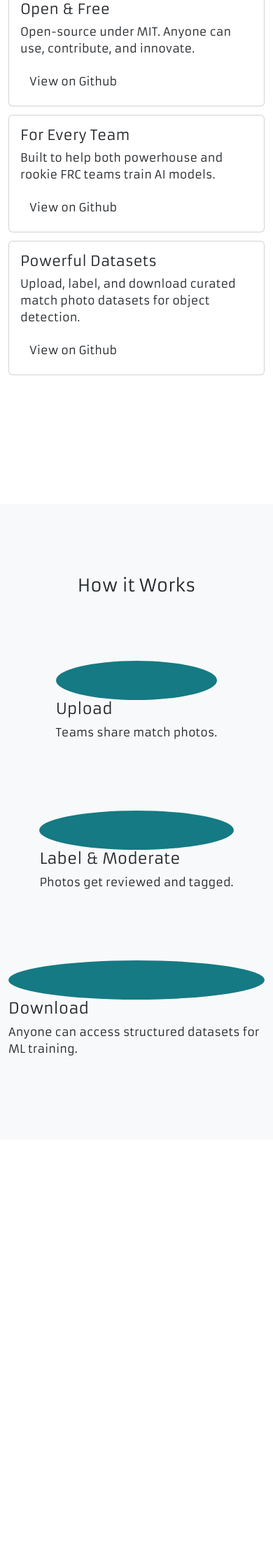
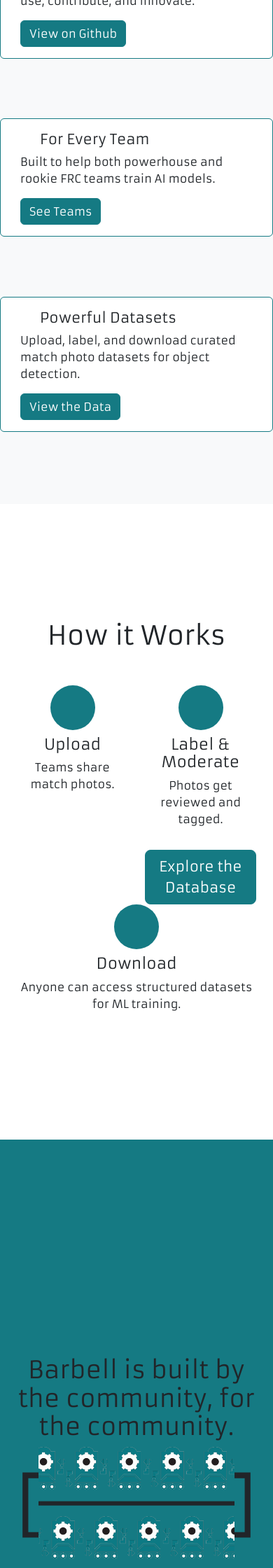
Before and after one commit to crummyh/Barbell, a FastAPI app: page / in a window 390 px wide; the page is wider, and only the part inside the window is pictured. Shown: the part 1200-3440 px from the top of that part at 70% size. Before the commit the page ends 2708 px from the top of that part, so only its background shows below. Run offline with FastAPI, Linux system fonts and the light colour scheme; grey boxes labelled with a size stand in for pictures from a placeholder-image service; style sheets or scripts are compiled from the project's sources; some libraries are stand-ins or nearby versions.

Commit message:
Add logo scroller

```diff
--- a/app/web/templates/home.html
+++ b/app/web/templates/home.html
@@ -11,66 +11,99 @@
     html {
         scroll-snap-type: y mandatory;
     }
-    .rotate90 {
-        -webkit-transform: rotate(90deg);
-        -moz-transform: rotate(90deg);
-        -o-transform: rotate(90deg);
-        -ms-transform: rotate(90deg);
-        transform: rotate(90deg);
+    .logo-img {
+        color: var(--bs-heading-color);
+        height: auto;
     }
-    .logo-img {
-        width: 480px;
-        height: auto;
-        display: none;
-        margin: 0 auto;
+    .icon-circle {
+        height: 64px;
+        width: 64px;
     }
-    .text-col {
-        margin-left: 0px;
+    .logo-scroll-barbell {
+        display: flex;
+        align-items: center;
+        max-width: 700px;
+        width: 100%;
     }
 
-    @media (min-width: 992px) {
-        .text-col {
-            margin-left: 150px;
-        }
-        .logo-img {
-            width: 540px;
-            display: block;
-        }
+    .logo-scroll-barbell svg {
+        height: 160px;
     }
 
-    @media (min-width: 1200px) {
-        .text-col {
-            margin-left: 110px;
+    .logo-scroll-barbell .bar {
+        flex: 1;
+        height: 140px;
     }
-        .logo-img {
-            width: 540px;
-            display: block;
-        }
+    .bar-container {
+        flex: 1;
+        display: flex;
+        flex-direction: column;
+        justify-content: center;
+        position: relative;
+        height: 160px;
     }
 
-    @media (min-width: 1400px) {
-        .text-col {
-            margin-left: 60px;
+    .bar {
+        height: 2px;
+        flex: none;
     }
-        .logo-img {
-            width: 480px;
-            display: block;
+
+    .logo-scroller {
+        flex: 1;
+        background: url("/static/images/logo_scroll.png") repeat-x;
+        background-size: auto 100%;
+        animation: scroll 20s linear infinite;
+        overflow: hidden;
+    }
+
+    .logo-scroller.top {
+        margin-bottom: -12px; /* gap from bar */
+    }
+
+    .logo-scroller.bottom {
+        margin-top: -12px; /* gap from bar */
+        animation-direction: reverse; /* so they move opposite ways */
+    }
+
+    @keyframes scroll {
+        from {
+            background-position-x: 0;
+        }
+        to {
+            background-position-x: -1000px; /* adjust to logo strip width */
         }
     }
 </style>
 <section id="hero" class="bg-body-secondary">
     <div class="container-lg">
         <div class="row justify-content-center vh-100-nonav align-items-center">
-            <div class="col-md-2">
-                <img
-                    src="/static/images/logo.svg"
-                    alt="App logo"
-                    class="rotate90 logo-img"
+            <div class="col-lg-6 text-center text-lg-end">
+                <svg
+                    xmlns="http://www.w3.org/2000/svg"
+                    viewBox="0 0 52.917 21.167"
+                    class="logo-img"
+                >
+                    <path
+                        d="M6.879 9.79h39.158v1.587H6.879z"
+                        style="fill: #6c757d; stroke: none; stroke-width: 0.566"
                     />
-            </div>
-            <div class="col-md-8 text-col">
+                    <path
+                        d="M3.175 3.175h3.704V1.588H1.587v17.991H6.88v-1.51H3.175ZM49.742 17.992h-3.704v1.587h5.291V1.587h-5.291v1.51h3.704z"
+                        style="fill: #157a83; stroke: none; stroke-width: 0.287"
+                    />
+                    <text
+                        x="15"
+                        y="18"
+                        style="
+                            font-family: Armata, sans-serif;
+                            font-size: 6px;
+                            fill: currentColor;
+                        "
+                    >
+                        Barbell
+                    </text>
+                </svg>
                 <h1>
-                    <div class="display-2">Barbell</div>
                     <div class="display-5 text-muted">
                         Open datasets, stronger robots.
                     </div>
@@ -90,69 +123,97 @@
                     View on Github
                 </a>
             </div>
+            <div class="col-lg-6 mt-lg-0 mt-3 text-center text-lg-start">
+                <img
+                    src="https://placehold.co/1080x1080"
+                    height="560"
+                    alt="Dashboard Mockup"
+                    class="hero-img"
+                />
+            </div>
         </div>
     </div>
 </section>
-<section id="values" class="mt-5">
+<section id="values" class="mt-5 bg-body-tertiary">
     <div class="container-lg">
-        <div class="row justify-content-center vh-100-nonav align-items-center">
-            <div class="card-group">
-                <div class="card">
+        <div
+            class="row justify-content-center vh-100-nonav align-items-center column-gap-3"
+        >
+            <div class="card col-md border-primary">
                 <div class="card-body">
-                        <h5 class="card-title">Open & Free</h5>
+                    <h5 class="card-title">
+                        <iconify-icon
+                            icon="bi:unlock-fill"
+                            width="16"
+                            height="16"
+                            class="me-2"
+                        ></iconify-icon
+                        >Open & Free
+                    </h5>
                     <p class="card-text">
-                            Open-source under MIT. Anyone can use, contribute,
-                            and innovate.
+                        Open-source under MIT. Anyone can use, contribute, and
+                        innovate.
                     </p>
                     <a
                         href="https://github.com/crummyh/frcVisionDataset"
-                            class="btn"
+                        class="btn btn-primary"
                         >View on Github</a
                     >
                 </div>
             </div>
-                <div class="card">
+            <div class="card col-md border-primary">
                 <div class="card-body">
-                        <h5 class="card-title">For Every Team</h5>
+                    <h5 class="card-title">
+                        <iconify-icon
+                            icon="bi:people-fill"
+                            width="16"
+                            height="16"
+                            class="me-2"
+                        ></iconify-icon
+                        >For Every Team
+                    </h5>
                     <p class="card-text">
-                            Built to help both powerhouse and rookie FRC teams
-                            train AI models.
+                        Built to help both powerhouse and rookie FRC teams train
+                        AI models.
                     </p>
-                        <a
-                            href="https://github.com/crummyh/frcVisionDataset"
-                            class="btn"
-                            >View on Github</a
-                        >
+                    <a href="#community" class="btn btn-primary">See Teams</a>
                 </div>
             </div>
-                <div class="card">
+            <div class="card col-md border-primary">
                 <div class="card-body">
-                        <h5 class="card-title">Powerful Datasets</h5>
+                    <h5 class="card-title">
+                        <iconify-icon
+                            icon="bi:images"
+                            width="16"
+                            height="16"
+                            class="me-2"
+                        ></iconify-icon
+                        >Powerful Datasets
+                    </h5>
                     <p class="card-text">
-                            Upload, label, and download curated match photo
-                            datasets for object detection.
+                        Upload, label, and download curated match photo datasets
+                        for object detection.
                     </p>
-                        <a
-                            href="https://github.com/crummyh/frcVisionDataset"
-                            class="btn"
-                            >View on Github</a
+                    <a href="/register" class="btn btn-primary"
+                        >View the Data</a
                     >
                 </div>
             </div>
         </div>
     </div>
-    </div>
 </section>
-<section id="how" class="bg-body-tertiary">
+<section id="how">
     <div class="container-lg">
+        <div class="row justify-content-center vh-100-nonav align-items-center">
+            <div class="row text-center">
+                <h1 class="display-3 mb-5">How it Works</h1>
+                <div class="col">
                     <div
-            class="row row-cols-auto justify-content-center vh-100-nonav align-items-center"
+                        class="bg-primary rounded-circle p-3 icon-circle mx-auto text-start mb-2"
                     >
-            <h2>How it Works</h2>
-            <div class="col">
-                <div class="bg-primary rounded-circle p-3">
                         <iconify-icon
                             icon="bi:cloud-upload-fill"
+                            class="no-padding"
                             width="32"
                             height="32"
                         ></iconify-icon>
@@ -161,29 +222,97 @@
                     <p>Teams share match photos.</p>
                 </div>
                 <div class="col">
-                <div class="bg-primary rounded-circle p-3">
+                    <div
+                        class="bg-primary rounded-circle p-3 icon-circle mx-auto text-start mb-2"
+                    >
                         <iconify-icon
                             icon="bi:clipboard-check-fill"
+                            class="no-padding"
                             width="32"
                             height="32"
                         ></iconify-icon>
                     </div>
                     <h4>Label & Moderate</h4>
                     <p>Photos get reviewed and tagged.</p>
+                    <a href="/register" class="btn btn-primary btn-lg mt-3"
+                        >Explore the Database</a
+                    >
                 </div>
                 <div class="col">
-                <div class="bg-primary rounded-circle p-3">
+                    <div
+                        class="bg-primary rounded-circle p-3 icon-circle mx-auto text-start mb-2"
+                    >
                         <iconify-icon
                             icon="bi:cloud-download-fill"
+                            class="no-padding"
                             width="32"
                             height="32"
                         ></iconify-icon>
                     </div>
                     <h4>Download</h4>
-                <p>Anyone can access structured datasets for ML training.</p>
+                    <p>
+                        Anyone can access structured datasets for ML training.
+                    </p>
+                </div>
             </div>
         </div>
     </div>
 </section>
-<section id="community"></section>
+<section id="community" class="bg-primary">
+    <div class="container-lg">
+        <div class="row justify-content-center vh-100-nonav align-items-center">
+            <div class="row text-center">
+                <h1 class="display-4">
+                    Barbell is built by the community, for the community.
+                </h1>
+                <div class="logo-scroll-barbell mx-auto">
+                    <svg
+                        xmlns="http://www.w3.org/2000/svg"
+                        viewBox="0 0 6 20"
+                        preserveAspectRatio="xMinYMid meet"
+                    >
+                        <path
+                            d="M3.175 3.175h3.704V1.588H1.587v17.991H6.88v-1.51H3.175Z"
+                            fill="currentColor"
+                        />
+                    </svg>
+
+                    <div class="bar-container">
+                        <!-- Top scroller -->
+                        <div class="logo-scroller top"></div>
+                        <!-- Static middle bar -->
+                        <svg
+                            xmlns="http://www.w3.org/2000/svg"
+                            viewBox="0 0 40 20"
+                            preserveAspectRatio="none"
+                            class="bar"
+                        >
+                            <rect
+                                x="0"
+                                y="9"
+                                width="40"
+                                height="2"
+                                fill="currentColor"
+                            />
+                        </svg>
+                        <!-- Bottom scroller -->
+                        <div class="logo-scroller bottom"></div>
+                    </div>
+
+                    <svg
+                        xmlns="http://www.w3.org/2000/svg"
+                        viewBox="0 0 6 20"
+                        preserveAspectRatio="xMaxYMid meet"
+                    >
+                        <path
+                            d="M3.175 3.175h3.704V1.588H1.587v17.991H6.88v-1.51H3.175Z"
+                            transform="translate(6,0) scale(-1,1)"
+                            fill="currentColor"
+                        />
+                    </svg>
+                </div>
+            </div>
+        </div>
+    </div>
+</section>
 {% endblock %}
--- a/frontend/scss/custom.scss
+++ b/frontend/scss/custom.scss
@@ -22,4 +22,9 @@ iconify-icon {
     display: inline-block;
     width: 1em;
     height: 1em;
+    padding-top: 5px;
 }
+
+iconify-icon.no-padding {
+    padding-top: 0px;
+}
```
Also changed, not shown: app/web/static/images/fear.png (added), app/web/static/images/logo.svg, app/web/static/images/logo_mono.svg (added), app/web/static/images/logo_name.svg (added), app/web/static/images/logo_scroll.png (added), app/web/static/images/logo_scroll.svg (added). Lines whose indentation alone changed are shown as unchanged.
